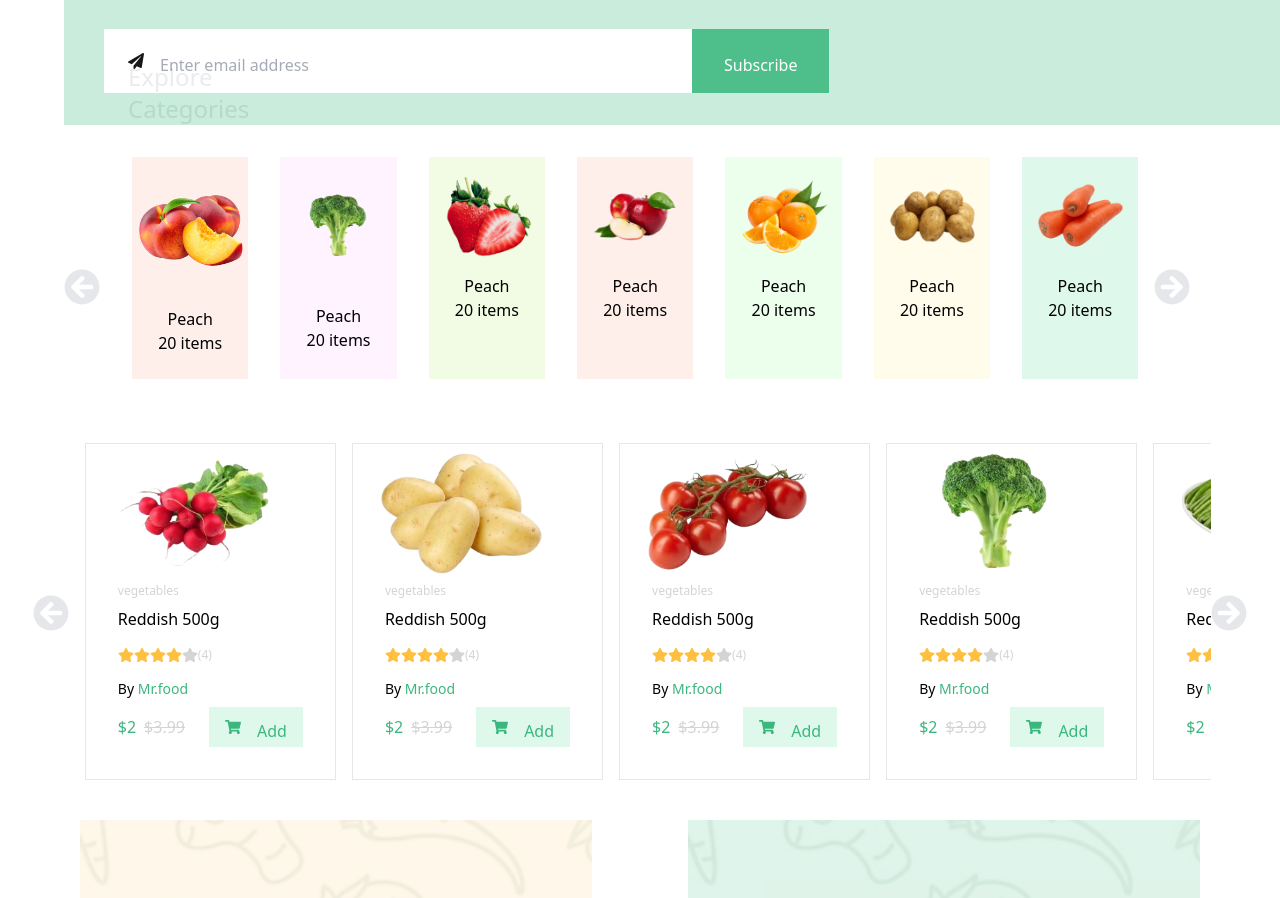
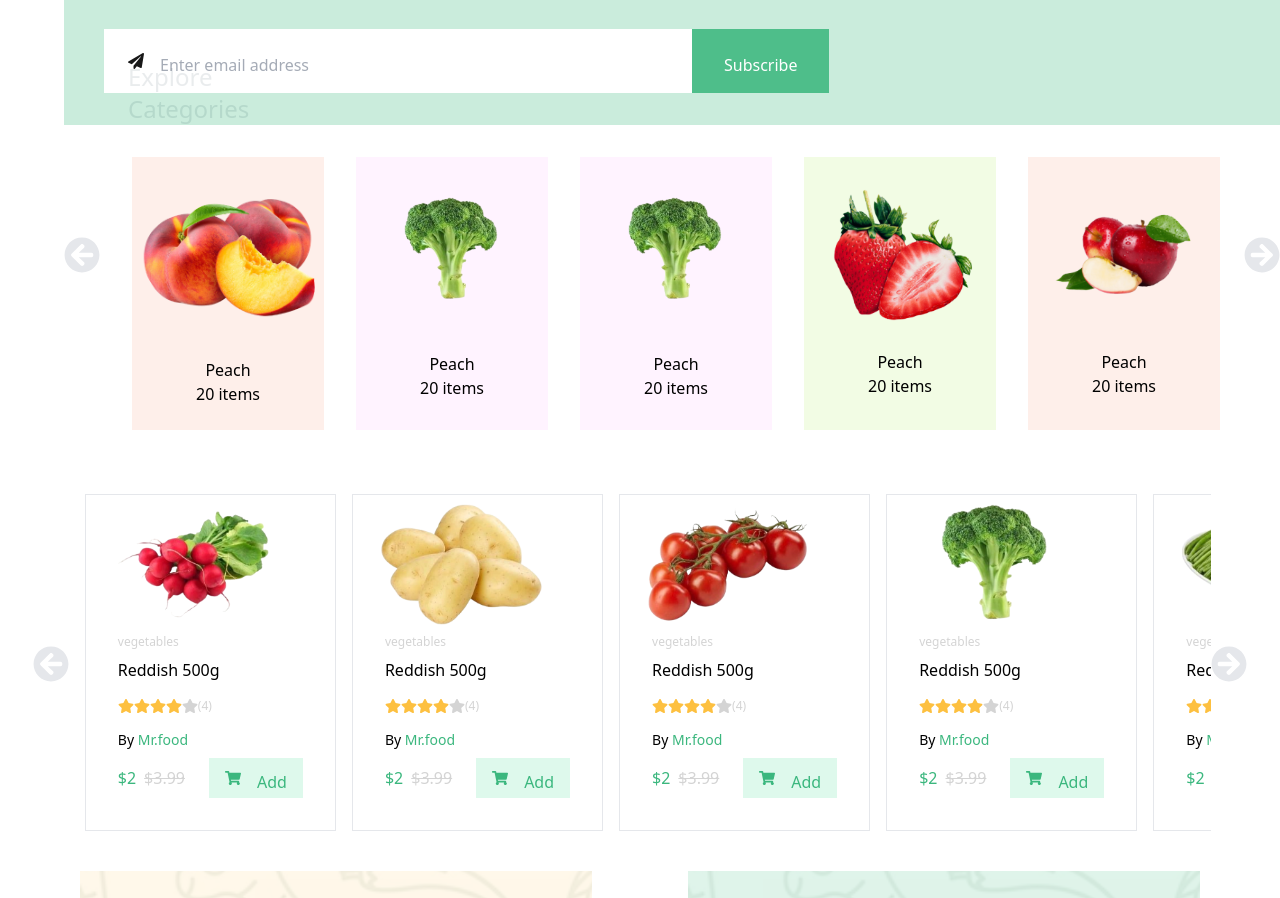
Before and after one commit to Divine-20/Instafarm, a React (Vite) app: page / in a window 1280 px wide. Shown: the part 900-1798 px from the top of the page. Built offline with nearby package versions, Linux system fonts and the light colour scheme.

Commit message:
added the scrolling to explore categories

```diff
--- a/src/components/categories.jsx
+++ b/src/components/categories.jsx
@@ -8,7 +8,7 @@ import apple from '../images/apple.png'
 import oranges from '../images/oranges.png'
 import irishpotatoes from '../images/irishpotatoes.png'
 import carrots from '../images/carrots.png'
-import reddish from '../images/reddish.png'
+// import reddish from '../images/reddish.png'
 
 
 function Categories(props) {
@@ -23,53 +23,86 @@ function Categories(props) {
             <h1 className='text-2xl text-[#253D4E] pl-32 pt-16'>Explore Categories</h1>
 
         </div>
+       {/* <div className='flex'> */}
 
+        <div className='ml-16 flex '>
 
-        <div className=' ml-16 flex mt-8 overflow-x-auto w-[88%] '>
         <i className='text-4xl text-gray-200 pr-4 pt-28'><FaArrowCircleLeft /></i>
-
-            <div className='h-auto pb-6 w-52 bg-[#FEEFEA] ml-4'>
+        <div className=' flex mt-8 overflow-x-auto'>
+            <div className='h-auto pb-6 w-[15vw] bg-[#FEEFEA] ml-4' id='one'>
               <img src={peaches} alt="peaches" className='mt-8' />
               <h1 className='text-center pt-10 '>Peach</h1>
               <p className='text-center '>20 items</p>
             </div>
-            <div className='h-auto pb-6 w-52 bg-[#FFF3FF] ml-8'>
+            <div className='h-auto pb-6 w-[15vw] bg-[#FFF3FF] ml-8' id='one'>
             <img src={cabbage} alt="cabbage" className='mt-8' />
             <h1 className='text-center placeholder-violet-100 pt-10 '>Peach</h1>
               <p className='text-center'>20 items</p>
             </div>
-            <div className='h-auto pb-6 w-52 bg-[#F2FCE4] ml-8'>
+            <div className='h-auto pb-6 w-[15vw] bg-[#FFF3FF] ml-8' id='one'>
+            <img src={cabbage} alt="cabbage" className='mt-8' />
+            <h1 className='text-center placeholder-violet-100 pt-10 '>Peach</h1>
+              <p className='text-center'>20 items</p>
+            </div>
+            <div className='h-auto pb-6 w-[15vw] bg-[#F2FCE4] ml-8' id='one'>
             <img src={strawberry} alt="strawberry" />
             <h1 className='text-center '>Peach</h1>
               <p className='text-center'>20 items</p>
             </div>
-            <div className='h-auto pb-6 w-52 bg-[#FEEFEA] ml-8'>
+            <div className='h-auto pb-6 w-[15vw] bg-[#FEEFEA] ml-8' id='one'>
             <img src={apple} alt="apple" />
             <h1 className='text-center'>Peach</h1>
               <p className='text-center'>20 items</p>
             </div>
-            <div className='h-auto pb-6 w-52 bg-[#ECFFEC] ml-8'>
+            <div className='h-auto pb-6 w-[15vw] bg-[#ECFFEC] ml-8' id='one'>
             <img src={oranges} alt="oranges" />
             <h1 className='text-center'>Peach</h1>
               <p className='text-center'>20 items</p>
             </div>
-            <div className='h-auto pb-6 w-52 bg-[#FFFCEB] ml-8'>
+            <div className='h-auto pb-6 w-[15vw] bg-[#FFFCEB] ml-8' id='one'>
             <img src={irishpotatoes} alt="irishpotatoes" />
             <h1 className='text-center '>Peach</h1>
               <p className='text-center'>20 items</p>
             </div>
-            <div className='h-auto pb-6 w-52 bg-[#DEF9EC] ml-8'>
+            <div className='h-auto pb-6 w-[15vw] bg-[#DEF9EC] ml-8' id='one'>
             <img src={carrots} alt="carrots" />
             <h1 className='text-center '>Peach</h1>
               <p className='text-center'>20 items</p>
 
             </div>
+            <div className='h-auto pb-6 w-[15vw] bg-[#DEF9EC] ml-8' id='one'>
+            <img src={carrots} alt="carrots" />
+            <h1 className='text-center '>Peach</h1>
+              <p className='text-center'>20 items</p>
 
+            </div>
+            <div className='h-auto pb-6 w-[15vw] bg-[#ECFFEC] ml-8' id='one'>
+            <img src={oranges} alt="oranges" />
+            <h1 className='text-center'>Peach</h1>
+              <p className='text-center'>20 items</p>
+            </div>
+            <div className='h-auto pb-6 w-[15vw] bg-[#FFFCEB] ml-8' id='one'>
+            <img src={irishpotatoes} alt="irishpotatoes" />
+            <h1 className='text-center '>Peach</h1>
+              <p className='text-center'>20 items</p>
+            </div>
+            <div className='h-auto pb-6 w-[15vw] bg-[#DEF9EC] ml-8' id='one'>
+            <img src={carrots} alt="carrots" />
+            <h1 className='text-center '>Peach</h1>
+              <p className='text-center'>20 items</p>
 
+            </div>
+            <div className='h-auto pb-6 w-[15vw] bg-[#DEF9EC] ml-8' id='one'>
+            <img src={carrots} alt="carrots" />
+            <h1 className='text-center '>Peach</h1>
+              <p className='text-center'>20 items</p>
+
+            </div>
+            </div>
 
             <i className='text-4xl text-gray-200 mt-28 ml-4 '><FaArrowCircleRight /></i>
-        </div>
 
+            </div>
 
         <div className='flex justify-center mt-6'>
         <i className='text-4xl text-gray-200 pr-4 pt-48' ><FaArrowCircleLeft /></i>
--- a/src/index.css
+++ b/src/index.css
@@ -12,3 +12,8 @@ input[type="range"]::-webkit-slider-thumb{
 #scrollable::-webkit-scrollbar{
   display: none;
 }
+#one{
+  width: 15vw;
+  max-width: 15vw;
+  min-width: 15vw;
+}
```
